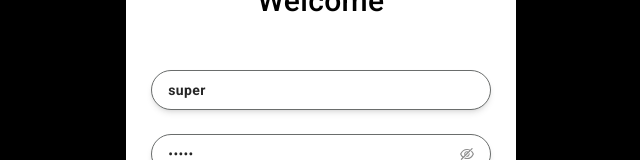
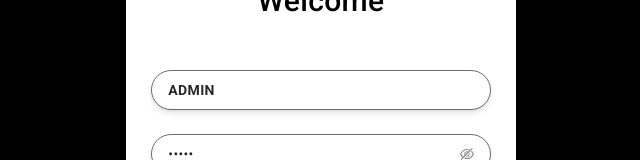
Before and after one commit to buddhiIsuru/resturent-admin, a React (Vite) app: page / in a window 1280 px wide. Shown: the part 181-341 px from the top of the page, without its empty margins (319-959 px from the left). Built offline with nearby package versions, Linux system fonts and the light colour scheme.

Commit message:
change user name

```diff
--- a/src/pages/Login.jsx
+++ b/src/pages/Login.jsx
@@ -14,7 +14,7 @@ const Login = () => {
 
   useEffect(() => {
     form.setFieldsValue({
-      username: "super",
+      username: "ADMIN",
       password: "12345",
     });
   }, []);
```
